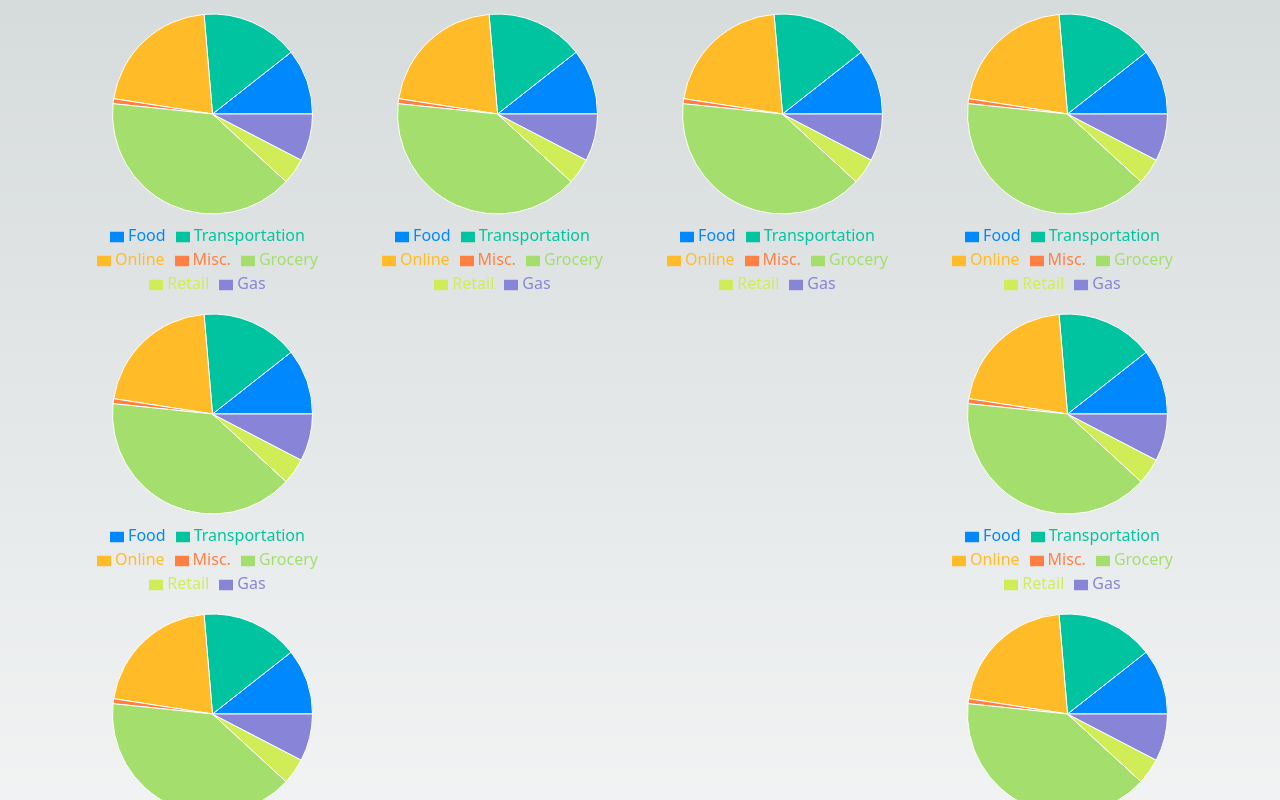
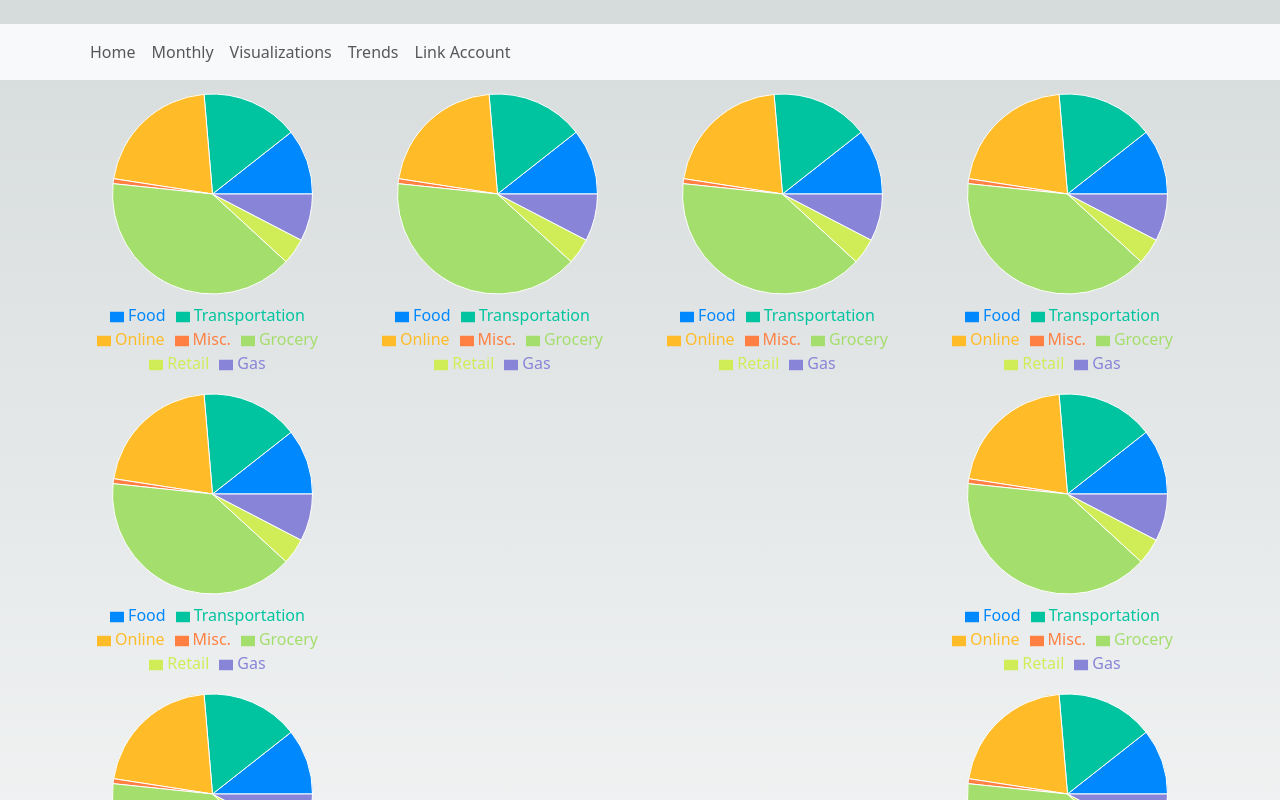
Before and after one commit to smallbeanburrito/CBT_frontend, a Next.js app in the folder cbt_frontend/: page /monthly in a window 1280 px wide. Shown: the top 800 px of the page. Built offline with nearby package versions, Linux system fonts and the light colour scheme.

Commit message:
add navigation to monthly page

```diff
--- a/cbt_frontend/components/Monthly.jsx
+++ b/cbt_frontend/components/Monthly.jsx
@@ -21,6 +21,7 @@ import {
 } from "recharts";
 
 import { sample_data } from "@/pages/data/sample_data";
+import Navigation from "./Navigation";
 
 function Monthly() {
   const COLORS = [
@@ -43,6 +44,8 @@ function Monthly() {
   }));
 
   return (
+    <>
+    <Navigation/>
     <Container>
       <Row>
         <Col lg={3}>
@@ -319,6 +322,8 @@ function Monthly() {
         </Col>
       </Row>
     </Container>
+    </>
+
   );
 }
 
```
